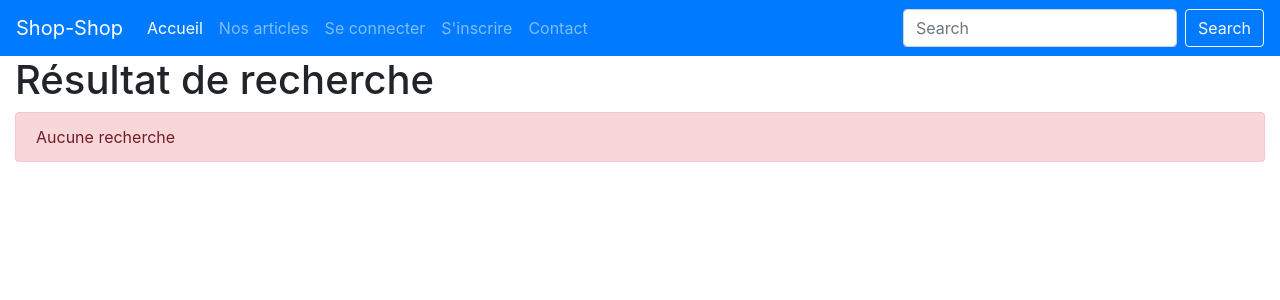
After one commit to alexlabuz/shopshop, a PHP site: template src/vue/recherche.html.twig in a window 1280 px wide. The commit adds this page. Shown: the top 300 px of the page. Run offline with PHP 8.4, Linux system fonts and the light colour scheme; the template is opened without the code that fills it, so the values that code supplies are empty; some libraries are stand-ins or nearby versions.

Commit message:
Ajout de la fonction recherche

```diff
--- a/config/route.php
+++ b/config/route.php
@@ -17,6 +17,7 @@ function getPage($db){
     $lesPages['ajoutProduit'] = "ajoutProduit";
     $lesPages['utilisateurModif'] = "utilisateurModifControleur";
     $lesPages['produitModif'] = "produitModifControleur";
+    $lesPages['recherche'] = "rechercheControleur";
 
     if($db != null){
         if(isset($_GET["page"])){
--- a/src/vue/base.html.twig
+++ b/src/vue/base.html.twig
@@ -60,8 +60,8 @@
             </li>
           {% endif %}
         </ul>
-        <form class="form-inline my-2 my-lg-0">
-          <input class="form-control mr-sm-2" type="search" placeholder="Search" aria-label="Search">
+        <form class="form-inline my-2 my-lg-0" method="POST" action="index.php?page=recherche">
+          <input class="form-control mr-sm-2" type="search" name="recherche" placeholder="Search" aria-label="Search">
           <button class="btn btn-outline-success my-2 my-sm-0 btn btn-outline-light" type="submit">Search</button>
         </form>
       </div>
--- /dev/null
+++ b/src/vue/recherche.html.twig
@@ -0,0 +1,41 @@
+{% extends "base.html.twig" %}
+
+{% block title %}Recherche{{ parent() }}{% endblock %}
+
+{% block contenu %}
+<h1>Résultat de recherche</h1>
+
+{% if recherche is not null %}
+
+<div class="container">
+    <ul class="list-group">
+        {% for r in recherche %}
+            <a href="index.php?page=produit&id={{r.id}}"><li class="list-group-item">{{r.designation}}</li></a>
+        {% endfor %}
+    </ul>
+
+    <nav aria-label="Page navigation example">
+        <ul class="pagination justify-content-center mt-3">
+            <li class="page-item{% if form.nopage == 0 %} disabled{% endif %}">
+                <a class="page-link" href="?page=recherche&recherche={{form.saisie}}&nopage={{form.nopage-1}}" aria-label="Previous">
+                    <span aria-hidden="true">&laquo;</span>
+                </a>
+            </li>
+            {% for i in 1..form.nbpage  %}
+                <li class="page-item{% if (i-1) == form.nopage %} active{% endif %}"><a class="page-link" href="?page=recherche&recherche={{form.saisie}}&nopage={{(i-1)}}">{{i}}</a></li>
+            {% endfor %}
+            <li class="page-item{% if form.nopage == (form.nbpage-1) %} disabled{% endif %}">
+                <a class="page-link" href="?page=recherche&recherche={{form.saisie}}&nopage={{form.nopage+1}}" aria-label="Next">
+                    <span aria-hidden="true">&raquo;</span>
+                </a>
+            </li>
+        </ul>
+    </nav>
+
+</div>
+{% else %}
+<div class="alert alert-danger" role="alert">
+    Aucune recherche
+</div>
+{% endif %}
+{% endblock %}
```
Also changed, not shown: src/controleur/accueilControleur.php (+33 -0 lines), src/modele/class_produit.php (+41 -2 lines).
